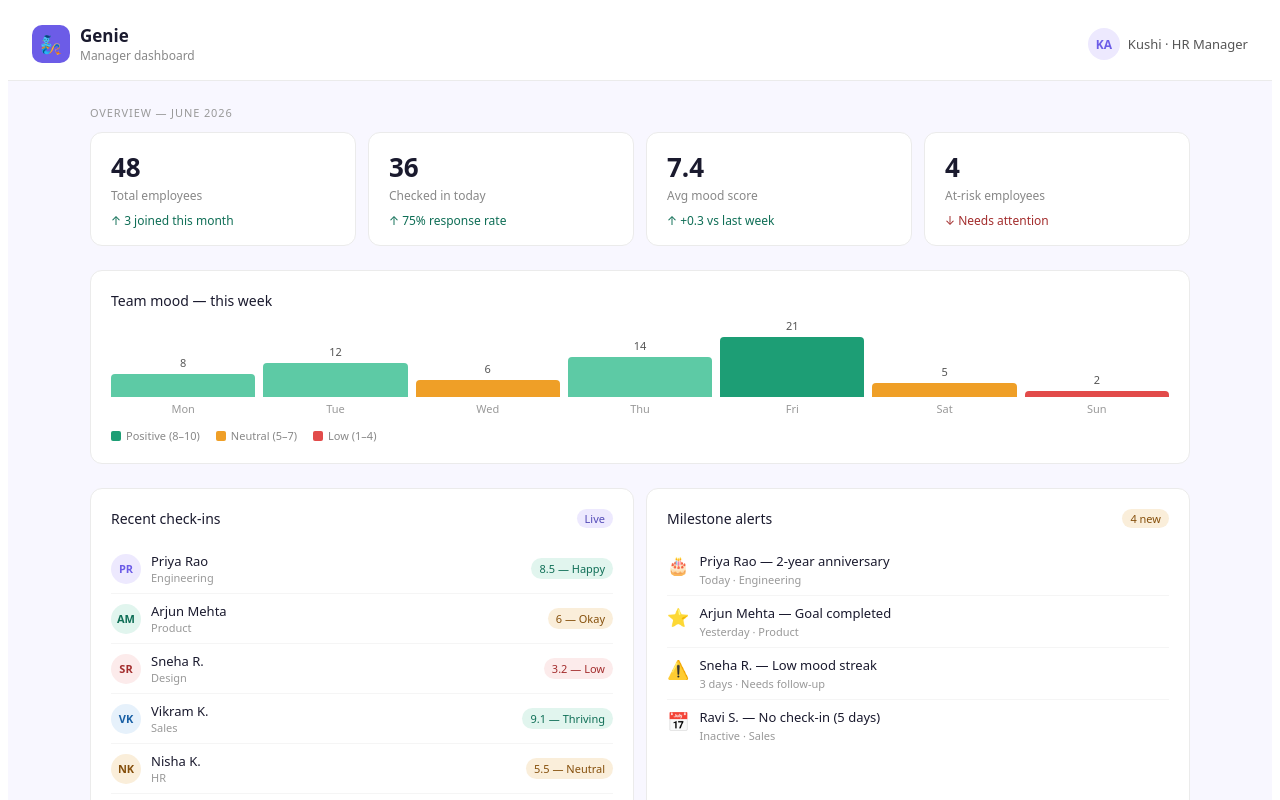
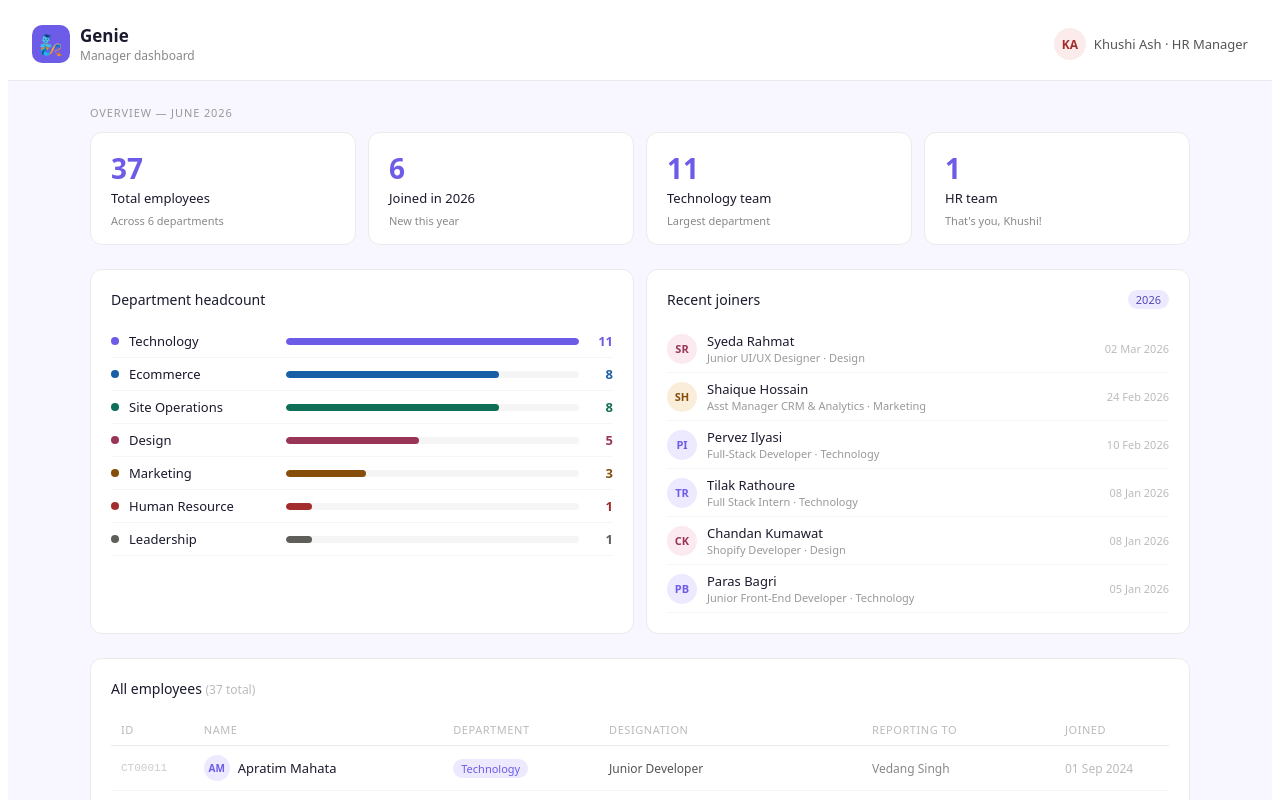
Before and after one commit to happykudi3-ux/amber-clone, a Next.js app: page /dashboard in a window 1280 px wide. Shown: the top 800 px of the page. Built offline with nearby package versions, Linux system fonts and the light colour scheme.

Commit message:
Update dashboard.js

```diff
--- a/pages/dashboard.js
+++ b/pages/dashboard.js
@@ -1,48 +1,75 @@
 import Head from "next/head";
 
 const employees = [
-  { id: 1, name: "Priya Rao", initials: "PR", dept: "Engineering", mood: 8.5, status: "Happy", lastSeen: "Today", color: "#6C5CE7", bg: "#EDE9FE" },
-  { id: 2, name: "Arjun Mehta", initials: "AM", dept: "Product", mood: 6.0, status: "Okay", lastSeen: "Today", color: "#0F6E56", bg: "#E1F5EE" },
-  { id: 3, name: "Sneha R.", initials: "SR", dept: "Design", mood: 3.2, status: "Low", lastSeen: "Today", color: "#A32D2D", bg: "#FCEBEB" },
-  { id: 4, name: "Vikram K.", initials: "VK", dept: "Sales", mood: 9.1, status: "Thriving", lastSeen: "Today", color: "#185FA5", bg: "#E6F1FB" },
-  { id: 5, name: "Nisha K.", initials: "NK", dept: "HR", mood: 5.5, status: "Neutral", lastSeen: "Today", color: "#854F0B", bg: "#FAEEDA" },
+  { id: "CT00011", name: "Apratim Mahata", dept: "Technology", designation: "Junior Developer", reporting: "Vedang Singh", joined: "01 Sep 2024" },
+  { id: "CT00030", name: "Ronit Shrestha", dept: "Ecommerce", designation: "Shopify Developer", reporting: "Suman Saha", joined: "18 Aug 2025" },
+  { id: "CT00031", name: "Muskan Mondal", dept: "Design", designation: "Photoshop Specialist", reporting: "Soumya Kanta Mohanty", joined: "20 Aug 2025" },
+  { id: "CT00013", name: "Shubham Pandey", dept: "Technology", designation: "Junior Software Developer", reporting: "Vedang Singh", joined: "17 Feb 2025" },
+  { id: "CT00049", name: "Tilak Rathoure", dept: "Technology", designation: "Full Stack Intern", reporting: "Apratim Mahata", joined: "08 Jan 2026" },
+  { id: "CT00015", name: "Hrithik Singh", dept: "Site Operations", designation: "Site Ops", reporting: "Vedang Singh", joined: "24 Feb 2025" },
+  { id: "CT00010", name: "Ruhbana Hasan", dept: "Ecommerce", designation: "Content Analyst", reporting: "Soumya Kanta Mohanty", joined: "04 Feb 2025" },
+  { id: "CT00037", name: "Swastik Sharma", dept: "Technology", designation: "Full Stack Intern", reporting: "Apratim Mahata", joined: "15 Oct 2025" },
+  { id: "CT00026", name: "Mohan Nandanawad", dept: "Site Operations", designation: "Web Analyst", reporting: "Vedang Singh", joined: "02 Jun 2025" },
+  { id: "CT00043", name: "Shreyansh Srivastava", dept: "Technology", designation: "Full Stack Intern", reporting: "Apratim Mahata", joined: "12 Nov 2025" },
+  { id: "CT00038", name: "Ashvin Tyagi", dept: "Marketing", designation: "Asst Manager - Growth Marketing", reporting: "Parveen Jahan", joined: "21 Oct 2025" },
+  { id: "CT00023", name: "Soumesh Kundu", dept: "Technology", designation: "Full Stack Intern", reporting: "Apratim Mahata", joined: "19 May 2025" },
+  { id: "CT0004", name: "Madhushree BJ", dept: "Design", designation: "Design Lead", reporting: "Vedang Singh", joined: "01 Dec 2024" },
+  { id: "CT00034", name: "Aditya Sharma", dept: "Site Operations", designation: "Data Analyst Intern", reporting: "Hrithik Singh", joined: "15 Sep 2025" },
+  { id: "CT00028", name: "Sushil Kumar", dept: "Site Operations", designation: "Senior Shopify Developer", reporting: "Suman Saha", joined: "14 Jul 2025" },
+  { id: "CT0001", name: "Vedang Singh", dept: "Site Operations", designation: "Site Ops Head", reporting: "", joined: "26 Jun 2024" },
+  { id: "CT00012", name: "Soumya Kanta Mohanty", dept: "Ecommerce", designation: "Head of E-commerce Operations", reporting: "Vedang Singh", joined: "03 Feb 2025" },
+  { id: "CT00053", name: "Shaique Hossain", dept: "Marketing", designation: "Asst Manager CRM & Analytics", reporting: "Manav Goel", joined: "24 Feb 2026" },
+  { id: "CT00020", name: "Rahul Bhatt", dept: "Site Operations", designation: "Associate Product Manager", reporting: "Parveen Jahan", joined: "21 Apr 2025" },
+  { id: "CT00014", name: "Alok Kumar Choudhary", dept: "Ecommerce", designation: "Ecommerce Executive", reporting: "Soumya Kanta Mohanty", joined: "19 Feb 2025" },
+  { id: "CT0009", name: "Khushi Ash", dept: "Human Resource", designation: "Assistant Manager HR", reporting: "Parveen Jahan", joined: "21 Jan 2025" },
+  { id: "CT0007", name: "Suman Saha", dept: "Technology", designation: "Lead Web Developer", reporting: "Parveen Jahan", joined: "01 Jan 2025" },
+  { id: "CT00051", name: "Pervez Ilyasi", dept: "Technology", designation: "Full-Stack Developer", reporting: "Vedang Singh", joined: "10 Feb 2026" },
+  { id: "CT00032", name: "Syeda Rahmat", dept: "Design", designation: "Junior UI/UX Designer", reporting: "Madhushree BJ", joined: "02 Mar 2026" },
+  { id: "CT00046", name: "Manikanteswara Reddy", dept: "Technology", designation: "QA Engineer", reporting: "Suhita Paik", joined: "01 Dec 2025" },
+  { id: "CT00019", name: "Vadde Thirumalesh", dept: "Site Operations", designation: "Quality Analyst", reporting: "Suhita Paik", joined: "14 Apr 2025" },
+  { id: "CT00036", name: "Deepak Kumar", dept: "Ecommerce", designation: "Shopify Developer", reporting: "Suman Saha", joined: "29 Sep 2025" },
+  { id: "CT00048", name: "Paras Bagri", dept: "Technology", designation: "Junior Front-End Developer", reporting: "Suman Saha", joined: "05 Jan 2026" },
+  { id: "CT00041", name: "Vibudh Rathore", dept: "Technology", designation: "Junior Developer", reporting: "Shubham Pandey", joined: "30 Oct 2025" },
+  { id: "CT00021", name: "Supraja Ramkumar", dept: "Ecommerce", designation: "Ecommerce Executive", reporting: "Soumya Kanta Mohanty", joined: "12 May 2025" },
+  { id: "CT00050", name: "Chandan Kumawat", dept: "Design", designation: "Shopify Developer", reporting: "Suman Saha", joined: "08 Jan 2026" },
+  { id: "CT0006", name: "Manav Goel", dept: "Marketing", designation: "Marketing Manager - CRM", reporting: "Parveen Jahan", joined: "01 Dec 2024" },
+  { id: "CT00035", name: "Suhita Paik", dept: "Site Operations", designation: "Senior Product Manager", reporting: "Parveen Jahan", joined: "11 Sep 2025" },
+  { id: "CT00045", name: "Bhoopendra Singh", dept: "Design", designation: "Senior Shopify Developer", reporting: "Suman Saha", joined: "24 Nov 2025" },
+  { id: "CT00025", name: "Mohammad Arif Uzair", dept: "Ecommerce", designation: "Senior Shopify Developer", reporting: "Suman Saha", joined: "29 May 2025" },
+  { id: "CT0002", name: "Parveen Jahan", dept: "Leadership", designation: "Director", reporting: "", joined: "26 Jun 2024" },
+  { id: "CT00027", name: "Parthapratim Dash", dept: "Ecommerce", designation: "Associate Site Ops Manager", reporting: "Soumya Kanta Mohanty", joined: "01 Jul 2025" },
 ];
 
-const alerts = [
-  { icon: "🎂", title: "Priya Rao — 2-year anniversary", time: "Today · Engineering", type: "milestone" },
-  { icon: "⭐", title: "Arjun Mehta — Goal completed", time: "Yesterday · Product", type: "success" },
-  { icon: "⚠️", title: "Sneha R. — Low mood streak", time: "3 days · Needs follow-up", type: "risk" },
-  { icon: "📅", title: "Ravi S. — No check-in (5 days)", time: "Inactive · Sales", type: "inactive" },
-];
+const deptColors = {
+  "Technology":     { bg: "#EDE9FE", color: "#6C5CE7" },
+  "Ecommerce":      { bg: "#E6F1FB", color: "#185FA5" },
+  "Design":         { bg: "#FBEAF0", color: "#993556" },
+  "Site Operations":{ bg: "#E1F5EE", color: "#0F6E56" },
+  "Marketing":      { bg: "#FAEEDA", color: "#854F0B" },
+  "Human Resource": { bg: "#FCEBEB", color: "#A32D2D" },
+  "Leadership":     { bg: "#F1EFE8", color: "#5F5E5A" },
+};
 
-const weekMoods = [
-  { day: "Mon", count: 8, color: "#5DCAA5" },
-  { day: "Tue", count: 12, color: "#5DCAA5" },
-  { day: "Wed", count: 6, color: "#EF9F27" },
-  { day: "Thu", count: 14, color: "#5DCAA5" },
-  { day: "Fri", count: 21, color: "#1D9E75" },
-  { day: "Sat", count: 5, color: "#EF9F27" },
-  { day: "Sun", count: 2, color: "#E24B4A" },
-];
+const deptStats = Object.entries(
+  employees.reduce((acc, e) => {
+    const d = e.dept || "Other";
+    acc[d] = (acc[d] || 0) + 1;
+    return acc;
+  }, {})
+).sort((a, b) => b[1] - a[1]);
 
-const departments = [
-  { name: "Engineering", score: 8.2, pct: 82 },
-  { name: "Product", score: 7.4, pct: 74 },
-  { name: "Sales", score: 6.9, pct: 69 },
-  { name: "Design", score: 5.2, pct: 52 },
-  { name: "HR", score: 8.8, pct: 88 },
-];
+const maxCount = Math.max(...deptStats.map(([, c]) => c));
 
-function getMoodChip(mood) {
-  if (mood >= 8) return { bg: "#E1F5EE", color: "#0F6E56" };
-  if (mood >= 5) return { bg: "#FAEEDA", color: "#854F0B" };
-  return { bg: "#FCEBEB", color: "#A32D2D" };
+const recentJoiners = [...employees]
+  .filter(e => e.joined.includes("2026"))
+  .sort((a, b) => new Date(b.joined) - new Date(a.joined));
+
+function getInitials(name) {
+  return name.split(" ").slice(0, 2).map(n => n[0]).join("").toUpperCase();
 }
 
-function getBarColor(score) {
-  if (score >= 7.5) return "#1D9E75";
-  if (score >= 5) return "#EF9F27";
-  return "#E24B4A";
+function getDC(dept) {
+  return deptColors[dept] || { bg: "#F1EFE8", color: "#5F5E5A" };
 }
 
 export default function Dashboard() {
@@ -53,126 +80,125 @@ export default function Dashboard() {
         <meta name="viewport" content="width=device-width, initial-scale=1" />
       </Head>
 
-      <div style={{ minHeight: "100vh", background: "#F8F7FF", fontFamily: "system-ui, -apple-system, sans-serif" }}>
+      <div style={{ minHeight: "100vh", background: "#F8F7FF", fontFamily: "system-ui, -apple-system, sans-serif", color: "#1a1a2e" }}>
 
         {/* Header */}
-        <div style={{ display: "flex", alignItems: "center", justifyContent: "space-between", padding: "1rem 1.5rem", background: "#fff", borderBottom: "1px solid #ebebeb" }}>
+        <div style={{ display: "flex", alignItems: "center", justifyContent: "space-between", padding: "1rem 1.5rem", background: "#fff", borderBottom: "1px solid #ebebeb", position: "sticky", top: 0, zIndex: 10 }}>
           <div style={{ display: "flex", alignItems: "center", gap: 10 }}>
-            <div style={{ width: 38, height: 38, borderRadius: 10, background: "#6C5CE7", display: "flex", alignItems: "center", justifyContent: "center", fontSize: 18 }}>🧞</div>
+            <div style={{ width: 38, height: 38, borderRadius: 10, background: "#6C5CE7", display: "flex", alignItems: "center", justifyContent: "center", fontSize: 20 }}>🧞</div>
             <div>
-              <div style={{ fontWeight: 600, fontSize: 17, color: "#1a1a2e" }}>Genie</div>
+              <div style={{ fontWeight: 600, fontSize: 17 }}>Genie</div>
               <div style={{ fontSize: 12, color: "#888" }}>Manager dashboard</div>
             </div>
           </div>
           <div style={{ display: "flex", alignItems: "center", gap: 8 }}>
-            <div style={{ width: 32, height: 32, borderRadius: "50%", background: "#EDE9FE", display: "flex", alignItems: "center", justifyContent: "center", fontSize: 12, fontWeight: 600, color: "#6C5CE7" }}>KA</div>
-            <span style={{ fontSize: 13, color: "#555" }}>Kushi · HR Manager</span>
+            <div style={{ width: 32, height: 32, borderRadius: "50%", background: "#FCEBEB", display: "flex", alignItems: "center", justifyContent: "center", fontSize: 12, fontWeight: 600, color: "#A32D2D" }}>KA</div>
+            <span style={{ fontSize: 13, color: "#555" }}>Khushi Ash · HR Manager</span>
           </div>
         </div>
 
         <div style={{ padding: "1.5rem", maxWidth: 1100, margin: "0 auto" }}>
 
-          {/* Section label */}
-          <div style={{ fontSize: 11, color: "#999", textTransform: "uppercase", letterSpacing: "0.08em", marginBottom: "0.75rem" }}>
-            Overview — June 2026
-          </div>
+          <div style={{ fontSize: 11, color: "#999", textTransform: "uppercase", letterSpacing: "0.08em", marginBottom: "0.75rem" }}>Overview — June 2026</div>
 
           {/* Stat Cards */}
           <div style={{ display: "grid", gridTemplateColumns: "repeat(4, 1fr)", gap: 12, marginBottom: "1.5rem" }}>
             {[
-              { val: "48", label: "Total employees", delta: "3 joined this month", up: true },
-              { val: "36", label: "Checked in today", delta: "75% response rate", up: true },
-              { val: "7.4", label: "Avg mood score", delta: "+0.3 vs last week", up: true },
-              { val: "4", label: "At-risk employees", delta: "Needs attention", up: false },
+              { val: "37", label: "Total employees", delta: "Across 6 departments" },
+              { val: String(recentJoiners.length), label: "Joined in 2026", delta: "New this year" },
+              { val: "11", label: "Technology team", delta: "Largest department" },
+              { val: "1", label: "HR team", delta: "That's you, Khushi!" },
             ].map((s, i) => (
               <div key={i} style={{ background: "#fff", borderRadius: 12, padding: "1rem 1.25rem", border: "1px solid #ebebeb" }}>
-                <div style={{ fontSize: 26, fontWeight: 600, color: "#1a1a2e" }}>{s.val}</div>
-                <div style={{ fontSize: 12, color: "#888", marginTop: 2 }}>{s.label}</div>
-                <div style={{ fontSize: 12, marginTop: 8, color: s.up ? "#0F6E56" : "#A32D2D" }}>
-                  {s.up ? "↑" : "↓"} {s.delta}
-                </div>
+                <div style={{ fontSize: 28, fontWeight: 600, color: "#6C5CE7" }}>{s.val}</div>
+                <div style={{ fontSize: 13, fontWeight: 500, marginTop: 2 }}>{s.label}</div>
+                <div style={{ fontSize: 11, marginTop: 6, color: "#888" }}>{s.delta}</div>
               </div>
             ))}
-          </div>
-
-          {/* Mood Chart */}
-          <div style={{ background: "#fff", border: "1px solid #ebebeb", borderRadius: 12, padding: "1.25rem", marginBottom: "1.5rem" }}>
-            <div style={{ fontWeight: 500, fontSize: 14, marginBottom: "1rem", color: "#1a1a2e" }}>Team mood — this week</div>
-            <div style={{ display: "flex", gap: 8, alignItems: "flex-end", height: 90 }}>
-              {weekMoods.map((m) => (
-                <div key={m.day} style={{ display: "flex", flexDirection: "column", alignItems: "center", gap: 4, flex: 1 }}>
-                  <div style={{ fontSize: 11, fontWeight: 500, color: "#555" }}>{m.count}</div>
-                  <div style={{ width: "100%", borderRadius: "4px 4px 0 0", background: m.color, height: `${(m.count / 21) * 60}px` }} />
-                  <div style={{ fontSize: 11, color: "#999" }}>{m.day}</div>
-                </div>
-              ))}
-            </div>
-            <div style={{ display: "flex", gap: 16, marginTop: 12 }}>
-              {[["#1D9E75", "Positive (8–10)"], ["#EF9F27", "Neutral (5–7)"], ["#E24B4A", "Low (1–4)"]].map(([c, l]) => (
-                <div key={l} style={{ display: "flex", alignItems: "center", gap: 5, fontSize: 11, color: "#888" }}>
-                  <div style={{ width: 10, height: 10, borderRadius: 2, background: c }} />
-                  {l}
-                </div>
-              ))}
-            </div>
           </div>
 
           {/* Two columns */}
           <div style={{ display: "grid", gridTemplateColumns: "1fr 1fr", gap: 12, marginBottom: "1.5rem" }}>
 
-            {/* Recent check-ins */}
+            {/* Department breakdown */}
             <div style={{ background: "#fff", border: "1px solid #ebebeb", borderRadius: 12, padding: "1.25rem" }}>
-              <div style={{ display: "flex", justifyContent: "space-between", alignItems: "center", marginBottom: "1rem" }}>
-                <div style={{ fontWeight: 500, fontSize: 14, color: "#1a1a2e" }}>Recent check-ins</div>
-                <span style={{ fontSize: 11, padding: "2px 8px", borderRadius: 20, background: "#EDE9FE", color: "#534AB7" }}>Live</span>
-              </div>
-              {employees.map((e) => {
-                const chip = getMoodChip(e.mood);
+              <div style={{ fontWeight: 500, fontSize: 14, marginBottom: "1rem" }}>Department headcount</div>
+              {deptStats.map(([dept, count]) => {
+                const dc = getDC(dept);
                 return (
-                  <div key={e.id} style={{ display: "flex", alignItems: "center", gap: 10, padding: "8px 0", borderBottom: "1px solid #f5f5f5" }}>
-                    <div style={{ width: 30, height: 30, borderRadius: "50%", background: e.bg, display: "flex", alignItems: "center", justifyContent: "center", fontSize: 11, fontWeight: 600, color: e.color, flexShrink: 0 }}>{e.initials}</div>
-                    <div style={{ flex: 1 }}>
-                      <div style={{ fontSize: 13, fontWeight: 500, color: "#1a1a2e" }}>{e.name}</div>
-                      <div style={{ fontSize: 11, color: "#999" }}>{e.dept}</div>
+                  <div key={dept} style={{ display: "flex", alignItems: "center", gap: 10, padding: "7px 0", borderBottom: "1px solid #f5f5f5" }}>
+                    <div style={{ width: 8, height: 8, borderRadius: "50%", background: dc.color, flexShrink: 0 }} />
+                    <div style={{ flex: 1, fontSize: 13 }}>{dept}</div>
+                    <div style={{ flex: 2, height: 7, background: "#f5f5f5", borderRadius: 4, overflow: "hidden" }}>
+                      <div style={{ height: "100%", borderRadius: 4, background: dc.color, width: `${(count / maxCount) * 100}%` }} />
                     </div>
-                    <div style={{ fontSize: 11, padding: "3px 8px", borderRadius: 20, fontWeight: 500, background: chip.bg, color: chip.color }}>
-                      {e.mood} — {e.status}
-                    </div>
+                    <div style={{ fontSize: 13, fontWeight: 600, width: 24, textAlign: "right", color: dc.color }}>{count}</div>
                   </div>
                 );
               })}
             </div>
 
-            {/* Alerts */}
+            {/* Recent joiners */}
             <div style={{ background: "#fff", border: "1px solid #ebebeb", borderRadius: 12, padding: "1.25rem" }}>
               <div style={{ display: "flex", justifyContent: "space-between", alignItems: "center", marginBottom: "1rem" }}>
-                <div style={{ fontWeight: 500, fontSize: 14, color: "#1a1a2e" }}>Milestone alerts</div>
-                <span style={{ fontSize: 11, padding: "2px 8px", borderRadius: 20, background: "#FAEEDA", color: "#854F0B" }}>4 new</span>
+                <div style={{ fontWeight: 500, fontSize: 14 }}>Recent joiners</div>
+                <span style={{ fontSize: 11, padding: "2px 8px", borderRadius: 20, background: "#EDE9FE", color: "#534AB7" }}>2026</span>
               </div>
-              {alerts.map((a, i) => (
-                <div key={i} style={{ display: "flex", gap: 10, padding: "8px 0", borderBottom: i < alerts.length - 1 ? "1px solid #f5f5f5" : "none" }}>
-                  <div style={{ fontSize: 18, lineHeight: 1.5 }}>{a.icon}</div>
-                  <div>
-                    <div style={{ fontSize: 13, fontWeight: 500, color: "#1a1a2e" }}>{a.title}</div>
-                    <div style={{ fontSize: 11, color: "#999", marginTop: 2 }}>{a.time}</div>
+              {recentJoiners.map((e) => {
+                const dc = getDC(e.dept);
+                return (
+                  <div key={e.id} style={{ display: "flex", alignItems: "center", gap: 10, padding: "7px 0", borderBottom: "1px solid #f5f5f5" }}>
+                    <div style={{ width: 30, height: 30, borderRadius: "50%", background: dc.bg, display: "flex", alignItems: "center", justifyContent: "center", fontSize: 11, fontWeight: 600, color: dc.color, flexShrink: 0 }}>{getInitials(e.name)}</div>
+                    <div style={{ flex: 1 }}>
+                      <div style={{ fontSize: 13, fontWeight: 500 }}>{e.name}</div>
+                      <div style={{ fontSize: 11, color: "#999" }}>{e.designation} · {e.dept}</div>
+                    </div>
+                    <div style={{ fontSize: 11, color: "#bbb" }}>{e.joined}</div>
                   </div>
-                </div>
-              ))}
+                );
+              })}
             </div>
           </div>
 
-          {/* Department breakdown */}
+          {/* Full employee table */}
           <div style={{ background: "#fff", border: "1px solid #ebebeb", borderRadius: 12, padding: "1.25rem" }}>
-            <div style={{ fontWeight: 500, fontSize: 14, marginBottom: "1rem", color: "#1a1a2e" }}>Department mood breakdown</div>
-            {departments.map((d) => (
-              <div key={d.name} style={{ display: "flex", alignItems: "center", gap: 12, padding: "8px 0", borderBottom: "1px solid #f5f5f5" }}>
-                <div style={{ fontSize: 13, color: "#1a1a2e", width: 90, flexShrink: 0 }}>{d.name}</div>
-                <div style={{ flex: 1, height: 8, background: "#f5f5f5", borderRadius: 4, overflow: "hidden" }}>
-                  <div style={{ height: "100%", borderRadius: 4, background: getBarColor(d.score), width: `${d.pct}%` }} />
-                </div>
-                <div style={{ fontSize: 12, color: "#888", width: 28, textAlign: "right", flexShrink: 0 }}>{d.score}</div>
-              </div>
-            ))}
+            <div style={{ fontWeight: 500, fontSize: 14, marginBottom: "1rem" }}>
+              All employees <span style={{ fontSize: 12, color: "#bbb", fontWeight: 400 }}>({employees.length} total)</span>
+            </div>
+            <div style={{ overflowX: "auto" }}>
+              <table style={{ width: "100%", borderCollapse: "collapse", fontSize: 13 }}>
+                <thead>
+                  <tr style={{ borderBottom: "1px solid #ebebeb" }}>
+                    {["ID", "Name", "Department", "Designation", "Reporting To", "Joined"].map(h => (
+                      <th key={h} style={{ textAlign: "left", padding: "8px 10px", fontSize: 11, color: "#bbb", fontWeight: 500, textTransform: "uppercase", letterSpacing: "0.05em", whiteSpace: "nowrap" }}>{h}</th>
+                    ))}
+                  </tr>
+                </thead>
+                <tbody>
+                  {employees.map((e) => {
+                    const dc = getDC(e.dept);
+                    const isMe = e.id === "CT0009";
+                    return (
+                      <tr key={e.id} style={{ borderBottom: "1px solid #f5f5f5", background: isMe ? "#FFF8F8" : "transparent" }}>
+                        <td style={{ padding: "9px 10px", color: "#ccc", fontFamily: "monospace", fontSize: 11, whiteSpace: "nowrap" }}>{e.id}</td>
+                        <td style={{ padding: "9px 10px", whiteSpace: "nowrap" }}>
+                          <div style={{ display: "flex", alignItems: "center", gap: 8 }}>
+                            <div style={{ width: 26, height: 26, borderRadius: "50%", background: dc.bg, display: "flex", alignItems: "center", justifyContent: "center", fontSize: 10, fontWeight: 600, color: dc.color, flexShrink: 0 }}>{getInitials(e.name)}</div>
+                            <span style={{ fontWeight: isMe ? 600 : 400 }}>{e.name}{isMe ? " 👋" : ""}</span>
+                          </div>
+                        </td>
+                        <td style={{ padding: "9px 10px", whiteSpace: "nowrap" }}>
+                          <span style={{ fontSize: 11, padding: "2px 8px", borderRadius: 20, background: dc.bg, color: dc.color }}>{e.dept}</span>
+                        </td>
+                        <td style={{ padding: "9px 10px", color: "#555", fontSize: 12 }}>{e.designation || "—"}</td>
+                        <td style={{ padding: "9px 10px", color: "#888", fontSize: 12, whiteSpace: "nowrap" }}>{e.reporting || "—"}</td>
+                        <td style={{ padding: "9px 10px", color: "#bbb", fontSize: 12, whiteSpace: "nowrap" }}>{e.joined}</td>
+                      </tr>
+                    );
+                  })}
+                </tbody>
+              </table>
+            </div>
           </div>
 
         </div>
```
